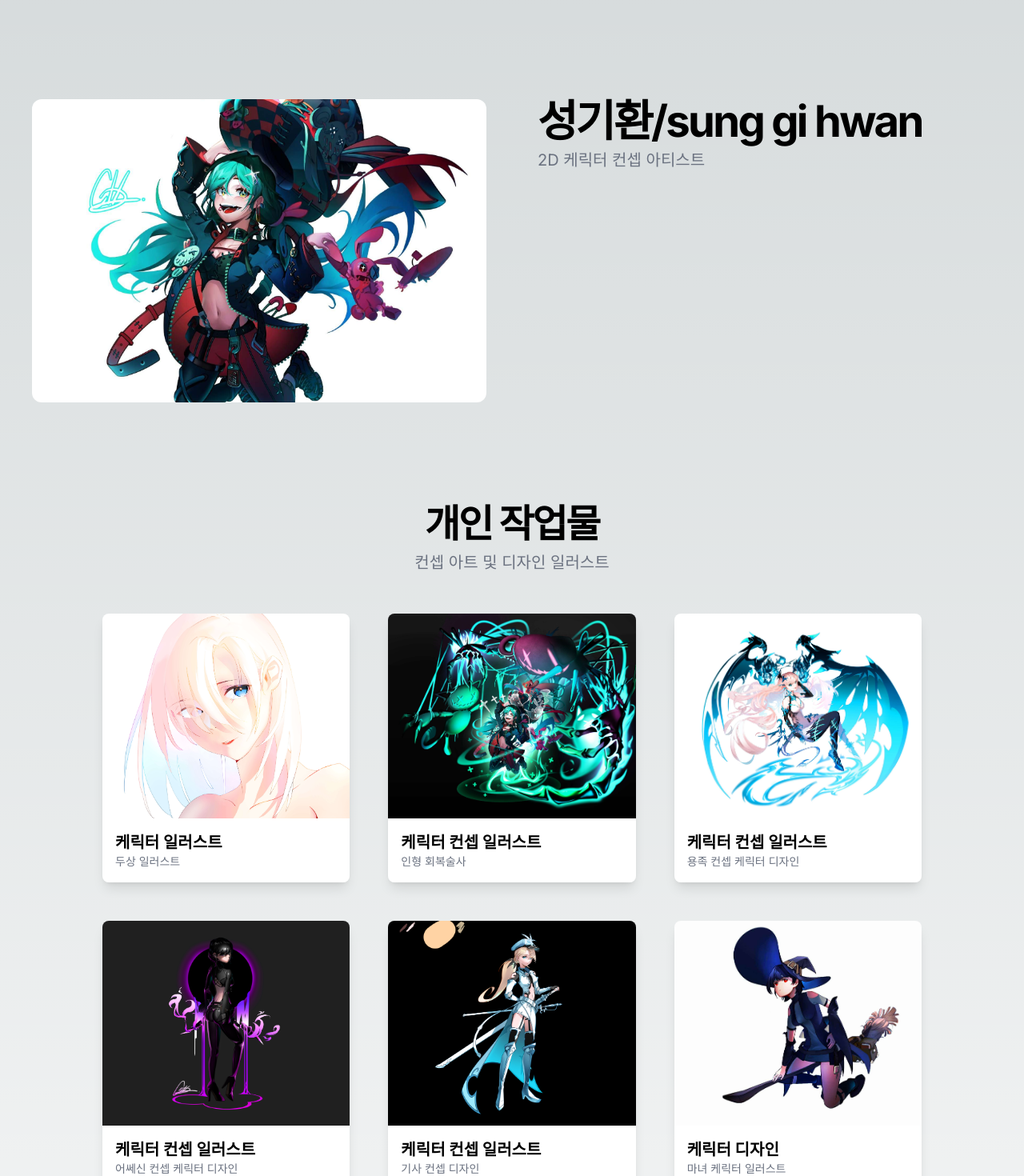
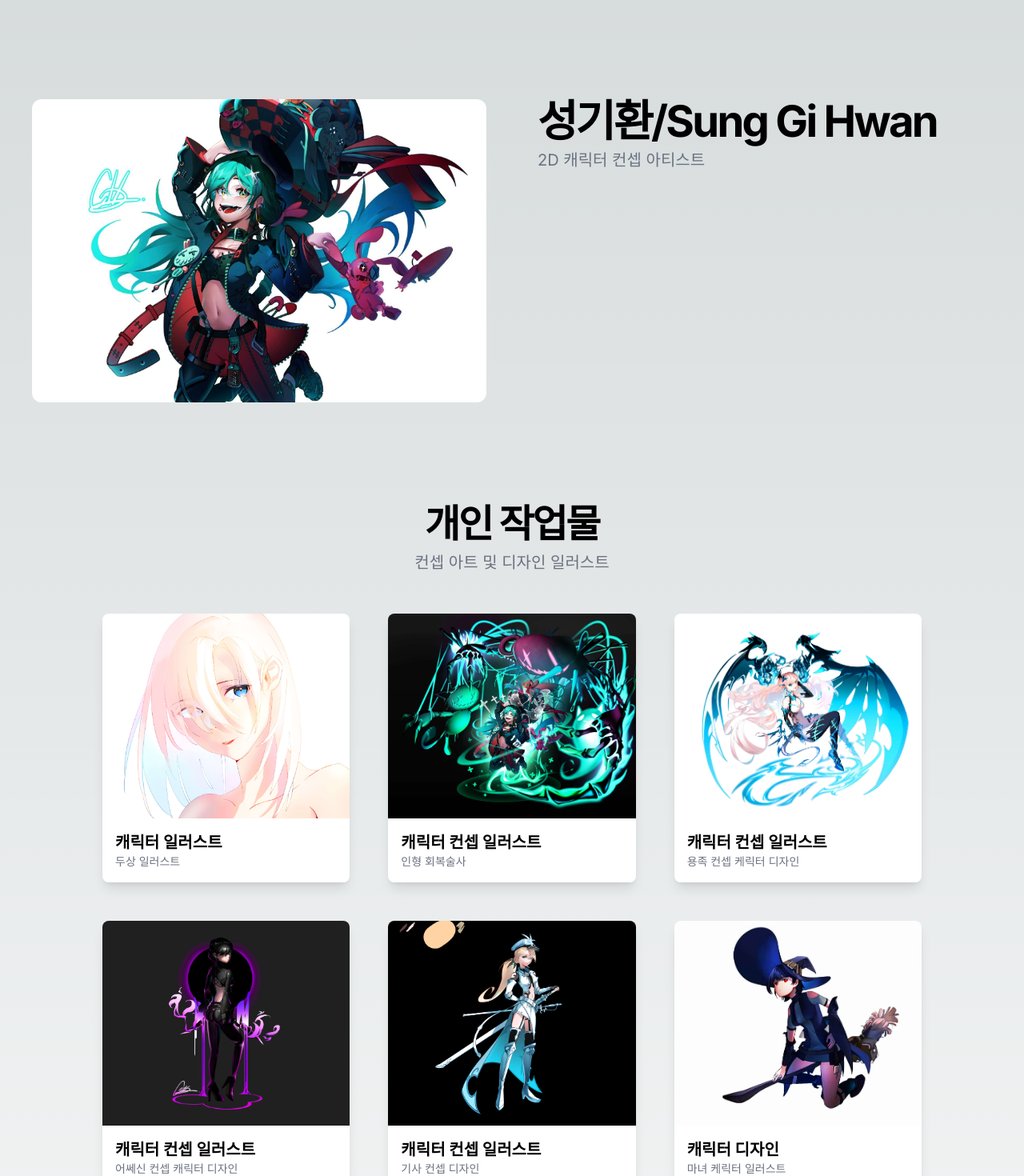
Before and after one commit to sgihwan/my_app, a Next.js app: page / in a window 1280 px wide. Shown: the part 60-1530 px from the top of the page at 80% size. Built offline with nearby package versions, Linux system fonts and the light colour scheme.

Commit message:
포트폴리오 수정

```diff
--- a/app/page.tsx
+++ b/app/page.tsx
@@ -16,7 +16,7 @@ export default function Home() {
             X(twitter)
           </Link>
           <Link className="text-sm font-medium hover:underline underline-offset-4" href="#">
-            inster gram
+            instagram
           </Link>
           <Link className="text-sm font-medium hover:underline underline-offset-4" href="#">
 
@@ -37,10 +37,10 @@ export default function Home() {
               <div className="flex flex-col items-start space-y-4">
                 <div className="space-y-2">
                   <h1 className="lg:leading-tighter text-3xl font-bold tracking-tighter sm:text-4xl md:text-5xl xl:text-[3.4rem] 2xl:text-[3.75rem]">
-                    성기환/sung gi hwan
+                    성기환/Sung Gi Hwan
                   </h1>
                   <p className="mx-auto max-w-[700px] text-gray-500 md:text-xl dark:text-gray-400">
-                    2D 케릭터 컨셉 아티스트
+                    2D 캐릭터 컨셉 아티스트
                   </p>
                 </div>
               </div>
@@ -74,7 +74,7 @@ export default function Home() {
                   width={500}
                 />
                 <div className="bg-white p-4 dark:bg-gray-950">
-                  <h3 className="font-bold text-xl">케릭터 일러스트</h3>
+                  <h3 className="font-bold text-xl">캐릭터 일러스트</h3>
                   <p className="text-sm text-gray-500 dark:text-gray-400">
                     두상 일러스트
                   </p>
@@ -96,7 +96,7 @@ export default function Home() {
                   width={500}
                 />
                 <div className="bg-white p-4 dark:bg-gray-950">
-                  <h3 className="font-bold text-xl">케릭터 컨셉 일러스트</h3>
+                  <h3 className="font-bold text-xl">캐릭터 컨셉 일러스트</h3>
                   <p className="text-sm text-gray-500 dark:text-gray-400">
                     인형 회복술사
                   </p>
@@ -118,7 +118,7 @@ export default function Home() {
                   width={500}
                 />
                 <div className="bg-white p-4 dark:bg-gray-950">
-                  <h3 className="font-bold text-xl">케릭터 컨셉 일러스트</h3>
+                  <h3 className="font-bold text-xl">캐릭터 컨셉 일러스트</h3>
                   <p className="text-sm text-gray-500 dark:text-gray-400">
                     용족 컨셉 케릭터 디자인
                   </p>
@@ -140,9 +140,9 @@ export default function Home() {
                   width={500}
                 />
                 <div className="bg-white p-4 dark:bg-gray-950">
-                  <h3 className="font-bold text-xl">케릭터 컨셉 일러스트</h3>
+                  <h3 className="font-bold text-xl">캐릭터 컨셉 일러스트</h3>
                   <p className="text-sm text-gray-500 dark:text-gray-400">
-                    어쎄신 컨셉 케릭터 디자인
+                    어쎄신 컨셉 캐릭터 디자인
                   </p>
                 </div>
               </div>
@@ -162,7 +162,7 @@ export default function Home() {
                   width={500}
                 />
                 <div className="bg-white p-4 dark:bg-gray-950">
-                  <h3 className="font-bold text-xl">케릭터 컨셉 일러스트</h3>
+                  <h3 className="font-bold text-xl">캐릭터 컨셉 일러스트</h3>
                   <p className="text-sm text-gray-500 dark:text-gray-400">
                     기사 컨셉 디자인
                   </p>
@@ -184,7 +184,7 @@ export default function Home() {
                   width={500}
                 />
                 <div className="bg-white p-4 dark:bg-gray-950">
-                  <h3 className="font-bold text-xl">케릭터 디자인</h3>
+                  <h3 className="font-bold text-xl">캐릭터 디자인</h3>
                   <p className="text-sm text-gray-500 dark:text-gray-400">
                     마녀 케릭터 일러스트
                   </p>
```
